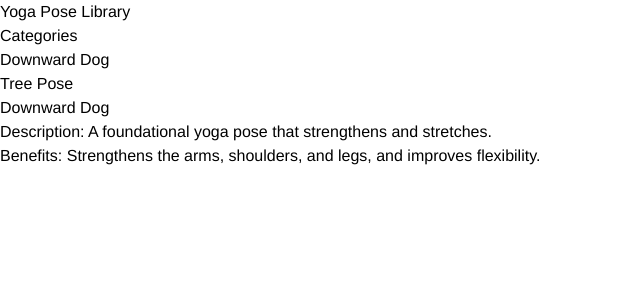
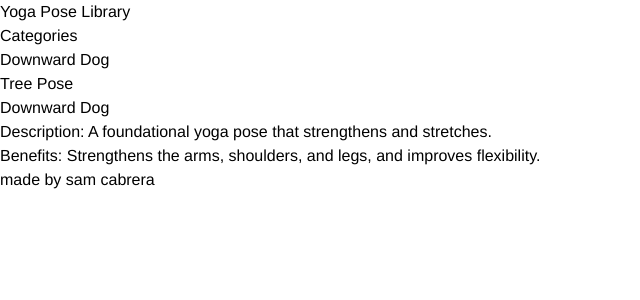
Before and after one commit to samanthacabrera/yoga-library, a React (Vite) app: page /pose/1 in a window 1280 px wide. Shown: the top 300 px of the page, without its empty margins (0-640 px from the left). Built offline with nearby package versions, Linux system fonts and the light colour scheme.

Commit message:
added footer, updated readMe

```diff
--- a/src/App.jsx
+++ b/src/App.jsx
@@ -4,6 +4,7 @@ import Header from "./components/Header";
 import Hero from "./components/Hero";
 import PoseList from "./components/PoseList";
 import PosePage from "./components/PosePage";
+import Footer from "./components/Footer";
 
 const App = () => {
   return (
@@ -19,6 +20,8 @@ const App = () => {
         </Routes>
       </div>
 
+      <Footer/>
+
     </Router>
   );
 };
--- /dev/null
+++ b/src/components/Footer.jsx
@@ -0,0 +1,11 @@
+import React from "react";
+
+const Footer = () => {
+    return (
+        <div className="flex justify-center opacity-50 py-1">
+            <p>made by <a href="https://github.com/samanthacabrera" target="_blank" className="hover:italic hover:underline">sam cabrera</a></p>
+        </div>
+    )
+}
+
+export default Footer;
```
Also changed, not shown: 1 other file (tests, documents, lock files or other folders).
